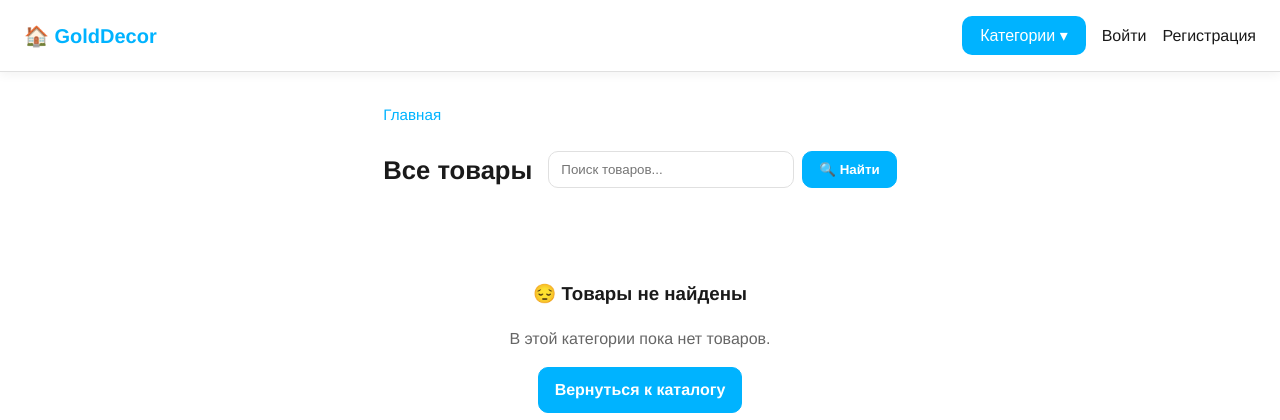
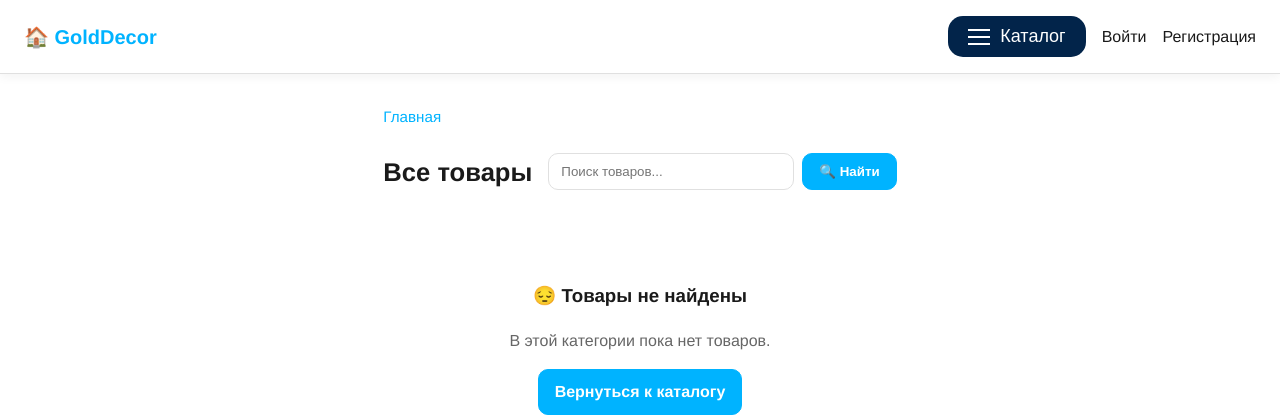
Before and after one commit to ArtemRuslanovich/golddekor, a Django app: page / in a window 1280 px wide. Shown: the top 420 px of the page. Run offline with Django 5.2, Linux system fonts and the light colour scheme; data that the repository does not hold is empty.

Commit message:
category fix

```diff
--- a/web/apps/catalog/templates/catalog/base.html
+++ b/web/apps/catalog/templates/catalog/base.html
@@ -23,17 +23,23 @@
 
             <nav class="nav-links" style="display:flex;align-items:center;gap:1rem;">
 
-                <!-- 🔽 Кнопка Категории -->
-                <div class="category-dropdown">
-                    <button class="category-toggle">Категории ▾</button>
-                    <div class="category-menu">
+                <!-- 🔽 Кнопка Каталог -->
+                <div class="catalog-container">
+                    <button class="catalog-btn" id="catalogToggle">
+                        <span class="burger">
+                            <span></span><span></span><span></span>
+                        </span>
+                        Каталог
+                    </button>
+
+                    <div class="catalog-menu" id="catalogMenu">
                         <a href="{% url 'catalog:product_list' %}"
-                            class="category-item {% if not category %}active{% endif %}">
+                            class="catalog-item {% if not category %}active{% endif %}">
                             Все категории
                         </a>
                         {% for cat in categories %}
                         <a href="{{ cat.get_absolute_url }}"
-                            class="category-item {% if category and category.slug == cat.slug %}active{% endif %}">
+                            class="catalog-item {% if category and category.slug == cat.slug %}active{% endif %}">
                             {{ cat.name }}
                         </a>
                         {% endfor %}
@@ -57,16 +63,16 @@
                         <summary style="list-style:none;cursor:pointer;" class="nav-link">
                             👤 {{ user.get_full_name|default:user.username }}
                         </summary>
-                        <div class="dropdown"
-                            style="position:absolute;right:0;top:120%;background:#fff;border:1px solid var(--border);border-radius:var(--radius);box-shadow:var(--shadow);min-width:180px;z-index:10;">
+                        <div class="dropdown" style="position:absolute;right:0;top:120%;background:#fff;border:1px solid var(--border);
+                                    border-radius:var(--radius);box-shadow:var(--shadow);min-width:180px;z-index:10;">
                             <div style="padding:0.8rem;color:var(--text-muted);font-size:0.9rem;">
                                 Вы вошли как <strong>{{ user.username }}</strong>
                             </div>
                             <hr style="border:none;border-top:1px solid var(--border);margin:0;">
                             <form method="post" action="{% url 'logout' %}" style="margin:0;">
                                 {% csrf_token %}
-                                <button type="submit"
-                                    style="width:100%;background:none;border:none;padding:0.8rem;text-align:left;cursor:pointer;color:var(--text-dark);font-size:0.95rem;">
+                                <button type="submit" style="width:100%;background:none;border:none;padding:0.8rem;text-align:left;
+                                               cursor:pointer;color:var(--text-dark);font-size:0.95rem;">
                                     🚪 Выйти
                                 </button>
                             </form>
@@ -85,13 +91,12 @@
     <main class="container" style="max-width:1200px;margin:2rem auto;padding:0 1rem;flex:1;">
         {% if messages %}
         {% for message in messages %}
-        <div class="alert"
-            style="background:var(--bg-gray);padding:1rem 1.2rem;margin-bottom:1rem;border-left:4px solid var(--accent);border-radius:var(--radius);">
+        <div class="alert" style="background:var(--bg-gray);padding:1rem 1.2rem;margin-bottom:1rem;
+                    border-left:4px solid var(--accent);border-radius:var(--radius);">
             {{ message }}
         </div>
         {% endfor %}
         {% endif %}
-
         {% block content %}{% endblock %}
     </main>
 
@@ -101,6 +106,24 @@
             <p>© {{ now|date:"Y" }} GoldDecor — Оптовая продажа лакокрасочной продукции</p>
         </div>
     </footer>
+
+    <!-- JS для кнопки Каталог -->
+    <script>
+        document.addEventListener('DOMContentLoaded', function () {
+            const toggle = document.getElementById('catalogToggle');
+            const container = document.querySelector('.catalog-container');
+
+            toggle.addEventListener('click', () => {
+                container.classList.toggle('active');
+            });
+
+            document.addEventListener('click', (e) => {
+                if (!container.contains(e.target)) {
+                    container.classList.remove('active');
+                }
+            });
+        });
+    </script>
 </body>
 
 </html>
--- a/web/static/css/style.css
+++ b/web/static/css/style.css
@@ -597,60 +597,107 @@ footer {
     margin-bottom: 0.2rem;
 }
 
-/* ---------- CATEGORY DROPDOWN ---------- */
-.category-dropdown {
+/* ---------- КНОПКА КАТАЛОГ ---------- */
+.catalog-container {
     position: relative;
-    display: inline-block;
 }
 
-.category-toggle {
-    background-color: #00B3FF;
+.catalog-btn {
+    display: flex;
+    align-items: center;
+    gap: 10px;
+    background-color: #02244a;
     color: #fff;
     border: none;
-    border-radius: 10px;
-    padding: 10px 18px;
-    font-size: 16px;
+    border-radius: 15px;
+    cursor: pointer;
+    font-size: 18px;
     font-weight: 500;
-    cursor: pointer;
-    transition: background 0.2s ease;
+    padding: 10px 20px;
+    transition: background 0.2s ease-in-out;
 }
 
-.category-toggle:hover {
-    background-color: #0095d9;
+.catalog-btn:hover {
+    background-color: #053e7f;
 }
 
-.category-menu {
-    display: none;
+.burger {
+    display: inline-block;
+    position: relative;
+    width: 22px;
+    height: 16px;
+}
+
+.burger span {
+    position: absolute;
+    left: 0;
+    width: 100%;
+    height: 2px;
+    background: #fff;
+    transition: all 0.25s ease-in-out;
+}
+
+.burger span:nth-child(1) {
+    top: 0;
+}
+
+.burger span:nth-child(2) {
+    top: 7px;
+}
+
+.burger span:nth-child(3) {
+    bottom: 0;
+}
+
+/* ---------- МЕНЮ КАТЕГОРИЙ ---------- */
+.catalog-menu {
     position: absolute;
     top: 110%;
     left: 0;
+    width: 280px;
     background: #fff;
-    border-radius: 10px;
+    border-radius: 12px;
     box-shadow: 0 6px 16px rgba(0, 0, 0, 0.1);
-    min-width: 220px;
-    z-index: 10;
+    display: none;
+    flex-direction: column;
+    z-index: 20;
     overflow: hidden;
 }
 
-.category-dropdown:hover .category-menu {
-    display: flex;
-    flex-direction: column;
-}
-
-.category-item {
-    padding: 10px 14px;
+.catalog-item {
+    padding: 12px 18px;
+    color: #222;
     text-decoration: none;
-    color: #222;
+    font-size: 16px;
     transition: background 0.2s, color 0.2s;
 }
 
-.category-item:hover {
+.catalog-item:hover {
     background: #eaf7ff;
     color: #00B3FF;
 }
 
-.category-item.active {
-    background-color: #00B3FF;
+.catalog-item.active {
+    background: #00B3FF;
     color: #fff;
     font-weight: 600;
 }
+
+/* ---------- АКТИВНОЕ СОСТОЯНИЕ ---------- */
+.catalog-container.active .catalog-menu {
+    display: flex;
+}
+
+.catalog-container.active .burger span:nth-child(1) {
+    transform: rotate(45deg);
+    top: 7px;
+}
+
+.catalog-container.active .burger span:nth-child(2) {
+    opacity: 0;
+}
+
+.catalog-container.active .burger span:nth-child(3) {
+    transform: rotate(-45deg);
+    bottom: 7px;
+}
```
